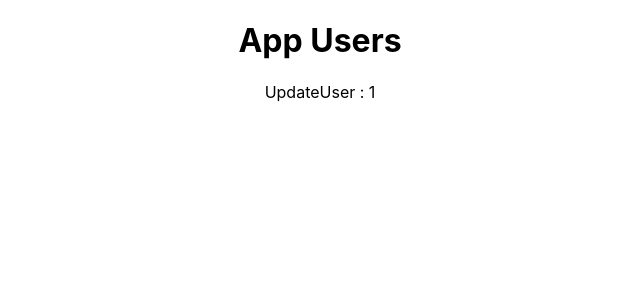
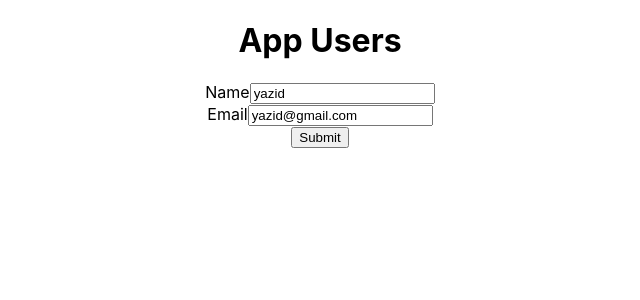
Before and after one commit to yazid1bernou/example-react-redux, a React (Create React App) app: page /update-user/1 in a window 1280 px wide. Shown: the top 300 px of the page, without its empty margins (320-960 px from the left). Built offline with nearby package versions, Linux system fonts and the light colour scheme.

Commit message:
update user with redux

```diff
--- a/src/Users/components/UpdateUser.js
+++ b/src/Users/components/UpdateUser.js
@@ -1,11 +1,43 @@
+import { useState } from "react";
 import { useParams } from "react-router-dom";
+import { useDispatch, useSelector } from "react-redux";
+import {UpdateUserAction} from "../actions";
+import { useNavigate } from "react-router-dom";
 
 const UpdateUser = () => {
     const {id} = useParams();
+    const user =  useSelector(data => data.users.find((u) => u.id === parseInt(id)));
+    const [name , setName] = useState(user.name);
+    const [email , setEmail] = useState(user.email);
+    const dispatch =  useDispatch();
+    const navigate =  useNavigate();
+
+
+    const handleClick = () => {
+        dispatch(UpdateUserAction({
+            id :id ,
+            name : name ,
+            email : email
+        }))
+        navigate('/')
+    }
     return (
-        <div>
-              UpdateUser :  {id}
-        </div>
+           <div>
+                <form>
+                <div>
+                    <label> Name</label>
+                    <input type="text" value={name} onChange={(e) => setName(e.target.value)} />
+                </div>
+                <div>
+                    <label>Email</label>
+                    <input type="email" value={email} onChange={(e) => setEmail(e.target.value)} />
+                </div>
+                <div>
+                    <button onClick={handleClick}>Submit</button>
+                </div>
+
+                </form>
+           </div>
     )
 }
 
```
